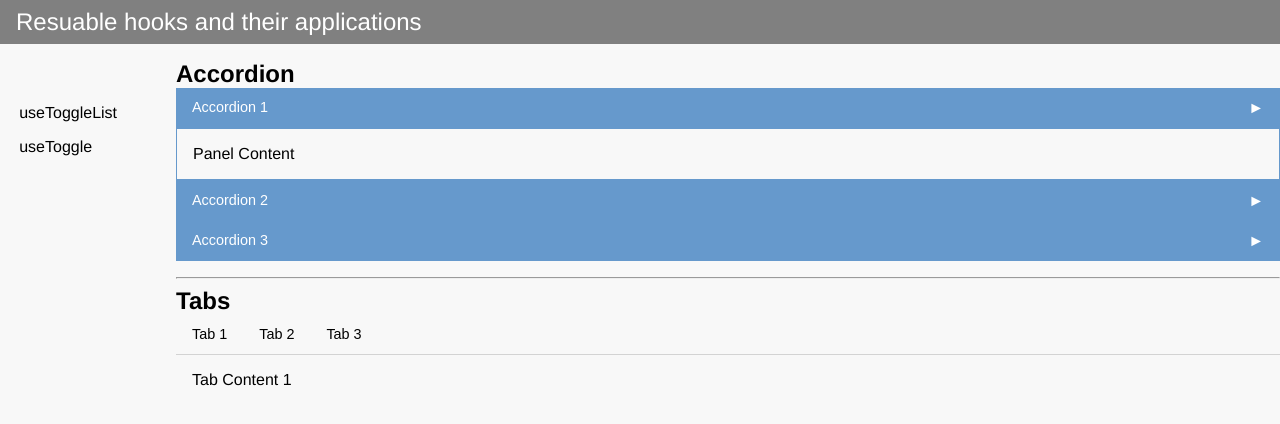
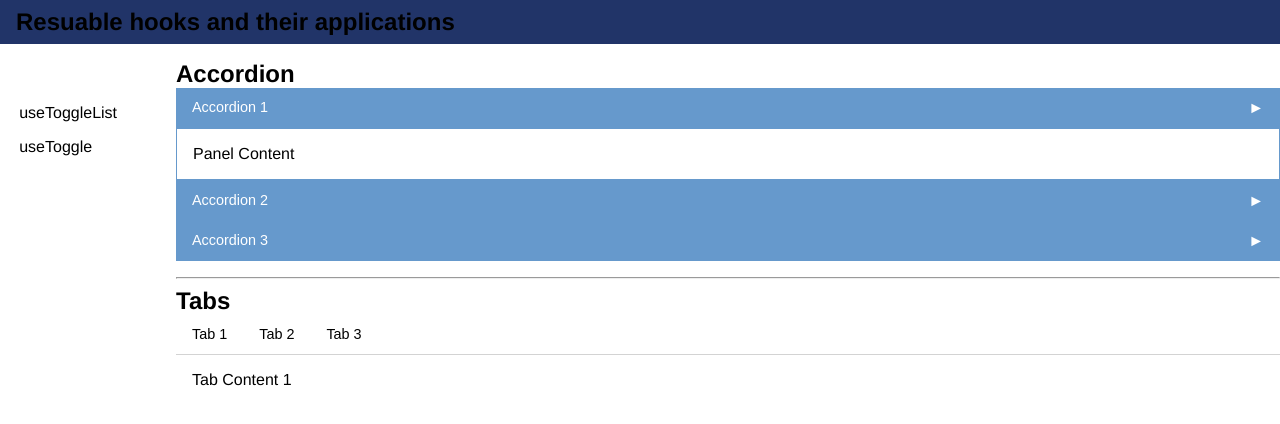
Before and after one commit to adityanichkawade/react-component-hooks, a React (Create React App) app: page /useToggleList in a window 1280 px wide. Shown: the top 424 px of the page. Built offline with nearby package versions, Linux system fonts and the light colour scheme.

Commit message:
Corrected style naming

```diff
--- a/src/App.js
+++ b/src/App.js
@@ -3,13 +3,13 @@ import { Routes, config as routesConfig } from "./routes";
 
 const App = () => (
   <>
-    <header className="appHeader">
+    <header role="banner" className="hks_appHeader">
       <h1>Resuable hooks and their applications</h1>
     </header>
-    <aside className="appNav">
+    <aside className="hks_appNav">
       <NavRouter items={routesConfig} />
     </aside>
-    <main className="appMain">
+    <main role="main" className="hks_appMain">
       <Routes items={routesConfig}></Routes>
     </main>
   </>
--- a/src/components/atoms/input/index.js
+++ b/src/components/atoms/input/index.js
@@ -1,5 +1,5 @@
 import React from "react";
-import classNames from "";
+import classNames from "classnames";
 
 const Input = ({ className, ...props }) => {
   const componentClassName = classNames("hks_input", className);
--- a/src/scss/abstracts/_variables.scss
+++ b/src/scss/abstracts/_variables.scss
@@ -1,6 +1,6 @@
 $primary-bg: #213468;
 $primary-color: #5b5b5b;
-$primary-page-bg: #f8f8f8;
+$primary-page-bg: #fff;
 
 $font-stack-arial: ("Helvetica", "Arial", sans-serif);
 
--- a/src/scss/pages/_app.scss
+++ b/src/scss/pages/_app.scss
@@ -1,18 +1,17 @@
-.appMain {
+.hks {
+  &_appMain {
     margin-left: 11rem;
   }
 
-.appHeader h1 {
+  &_appHeader h1 {
     padding: 0.5rem;
     font-size: 1.5rem;
-  font-weight: normal;
-  background: gray;
-  color: white;
+    background: $primary-bg;
     margin-bottom: 1rem;
     padding-left: 1rem;
   }
 
-.appNav {
+  &_appNav {
     position: fixed;
     z-index: 1;
     left: 0;
@@ -22,3 +21,4 @@
     width: 10rem;
     padding-left: 1.2rem;
   }
+}
```
Lines whose indentation alone changed are shown as unchanged.
